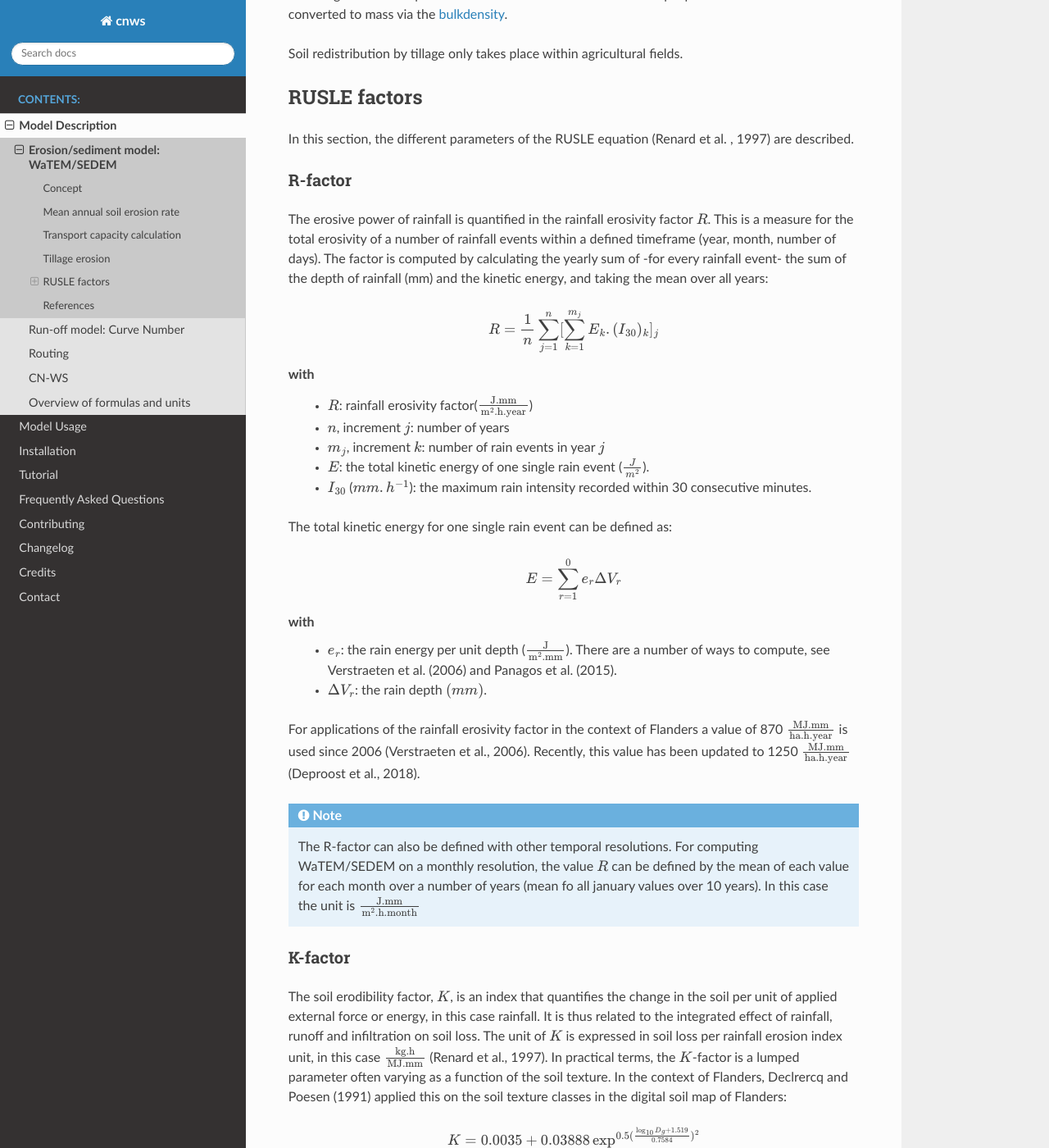
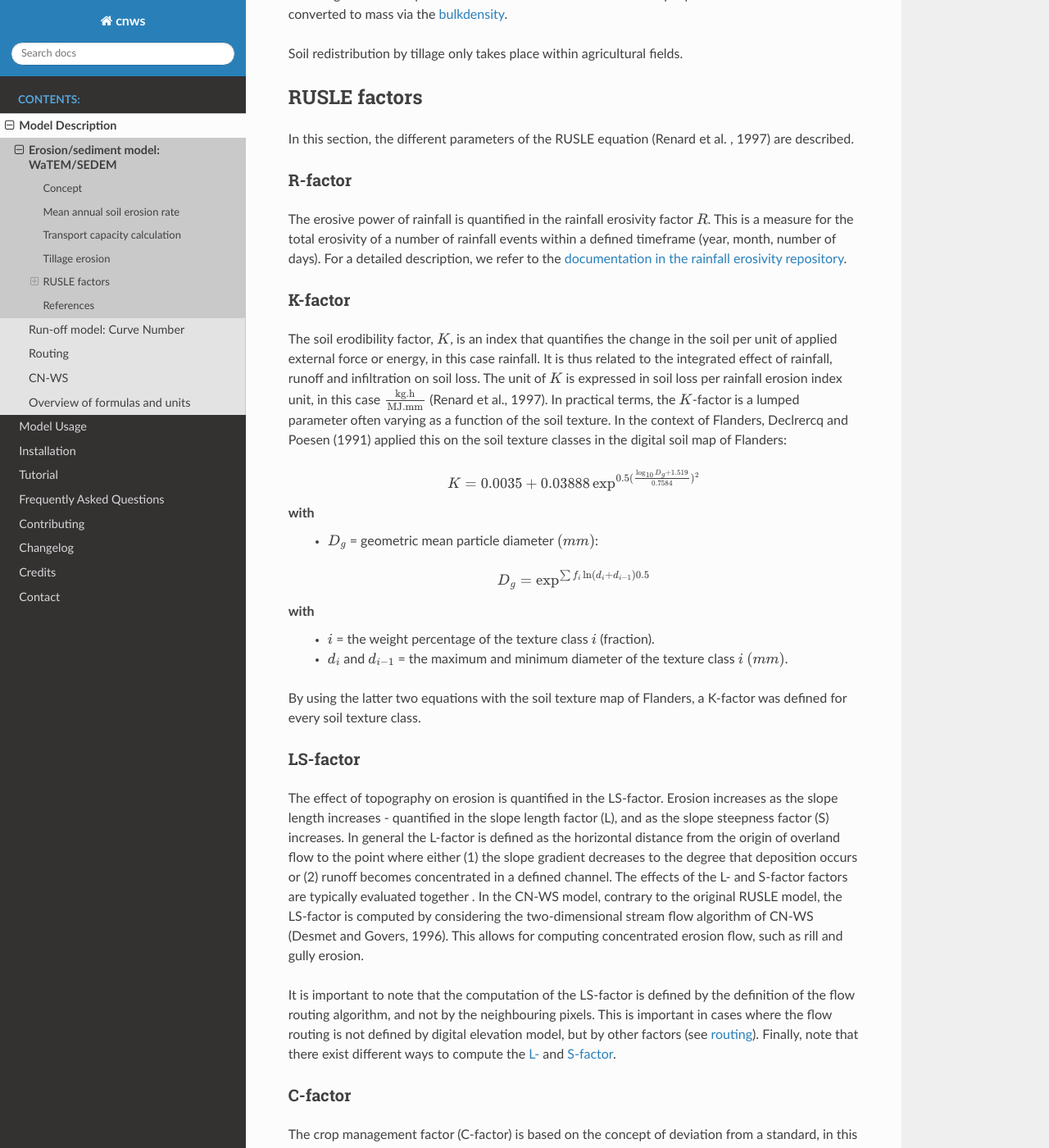
Before and after one commit to watem-sedem/watem-sedem, a Sphinx documentation site: the page built from docs/watem-sedem.rst, in a window 1280 px wide and 1400 px high, scrolled down 2681 px. Shown: the whole window at 82% size. Built offline with Sphinx 7.4.7 and the Read the Docs theme 2.0.0, drawn with Linux system fonts in a browser that asks for light colours.

Commit message:
refer to R-factor repo docs

```diff
--- a/docs/watem-sedem.rst
+++ b/docs/watem-sedem.rst
@@ -162,49 +162,9 @@ R-factor
 ########
 The erosive power of rainfall is quantified in the rainfall erosivity factor
 :math:`R`. This is a measure for the total erosivity of a number of rainfall
-events within a defined timeframe (year, month, number of days). The factor
-is computed by calculating the yearly sum of -for every rainfall event- the
-sum of the depth of rainfall (mm) and the kinetic energy, and taking the
-mean over all years:
-
-.. math::
-
-    R = \frac{1}{n}\sum_{j=1}^{n}[\sum_{k=1}^{m_j}E_k.(I_{30})_k]_j
-
-with
- - :math:`R`: rainfall erosivity factor(:math:`\frac{\text{J
-   .mm}}{\text{m}^2.\text{h.year}}`)
- - :math:`n`, increment :math:`j`: number of years
- - :math:`m_j`, increment :math:`k`: number of rain events in year :math:`j`
- - :math:`E`: the total kinetic energy of one single rain event
-   (:math:`\frac{J}{m^2}`).
- - :math:`I_{30}` (:math:`mm.h^{-1}`): the maximum rain intensity
-   recorded within 30 consecutive minutes.
-
-The total kinetic energy for one single rain event can be defined as:
-
-
-.. math::
-
-    E = \sum_{r=1}^0 e_r \Delta V_r
-
-with
- - :math:`e_r`: the rain energy per unit depth
-   (:math:`\frac{\text{J}}{\text{m}^{2}.\text{mm}}`). There are a number of
-   ways to compute, see Verstraeten et al. (2006) and Panagos et al. (2015).
- - :math:`\Delta V_r`: the rain depth :math:`(mm)`.
-
-For applications of the rainfall erosivity factor in the context of Flanders
-a value of 870 :math:`\frac{\text{MJ.mm}}{\text{ha.h.year}}` is used since
-2006 (Verstraeten et al., 2006). Recently, this value has been updated to
-1250 :math:`\frac{\text{MJ.mm}}{\text{ha.h.year}}` (Deproost et al., 2018).
-
-.. note::
-    The R-factor can also be defined with other temporal resolutions.
-    For computing WaTEM/SEDEM on a monthly resolution, the value :math:`R` can
-    be defined by the mean of each value for each month over a number of years
-    (mean fo all january values over 10 years). In this case the unit is
-    :math:`\frac{\text{J.mm}}{\text{m}^2.\text{h.month}}`
+events within a defined timeframe (year, month, number of days). For a
+detailed description, we refer to the
+`documentation in the rainfall erosivity repository <https://cn-ws.github.io/rfactor/index.html>`_.
 
 .. _kfactor:
 
```
